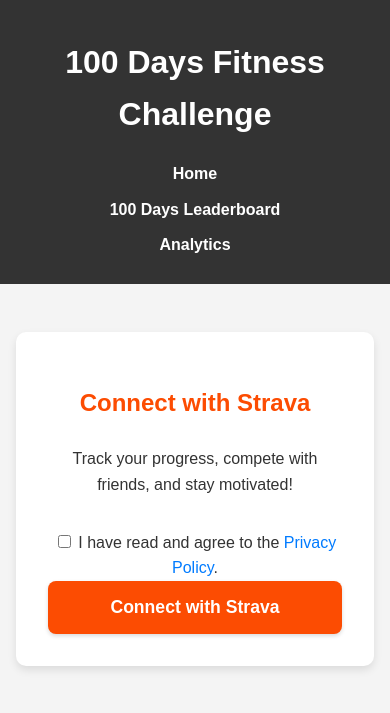
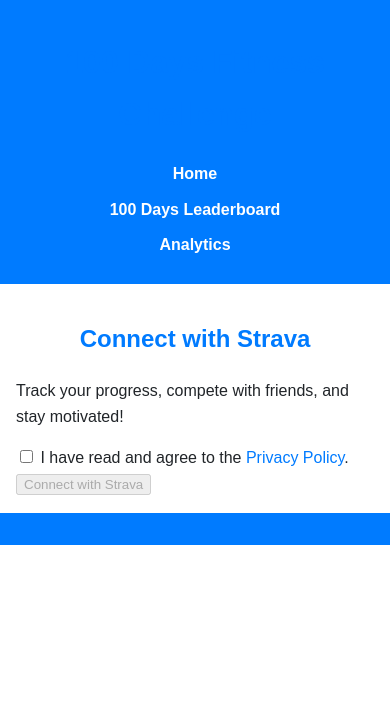
Before and after one commit to sudkushal/ci4, a CodeIgniter 4 app: the page made by app/Views/landing_page.php in a window 390 px wide. Shown: the top 713 px of the page. Run offline with PHP 8.4 and a stand-in for CodeIgniter, Linux system fonts and the light colour scheme; the template is opened without the code that fills it, so the values that code supplies are empty; some libraries are stand-ins or nearby versions.

Commit message:
style changes

```diff
--- a/app/Controllers/LeaderboardHdr.php
+++ b/app/Controllers/LeaderboardHdr.php
@@ -108,6 +108,7 @@ class LeaderboardHdr extends BaseController
         $daysWithMinDistance = 0;
         $bonusDayAchieved = false;
         $totalDistance = 0;
+        $consideredActivities = [];
 
         // Group activities by date
         $activitiesByDate = [];
@@ -126,12 +127,14 @@ class LeaderboardHdr extends BaseController
             if ($distance >= $challengeConfig['minDistance']['km']) {
                 $daysWithMinDistance++;
                 $pointsBreakdown["Min. Distance Day ($date)"] = $challengeConfig['minDistance']['pointsPerDay'];
+                $consideredActivities[] = $activity['activity_id'];
             }
 
             // Bonus points awarded only once for the longest activity meeting the distance requirement
             if (!$bonusDayAchieved && $distance >= $challengeConfig['bonusDay']['km']) {
                 $pointsBreakdown["Bonus Day ($date)"] = $challengeConfig['bonusDay']['points'];
                 $bonusDayAchieved = true;
+                $consideredActivities[] = $activity['activity_id'];
             }
         }
 
@@ -168,7 +171,7 @@ class LeaderboardHdr extends BaseController
             $points += $challengeConfig['bonusDay']['points'];
         }
 
-        return ['points' => $points, 'breakdown' => $pointsBreakdown];
+        return ['points' => $points, 'breakdown' => $pointsBreakdown, 'considered_activities' => $consideredActivities];
     }
 
     /**
--- a/public/css/style.css
+++ b/public/css/style.css
@@ -1,29 +1,34 @@
-/* General Styles (Apply to all pages) */
+/* General Styles */
 body {
     font-family: 'Arial', sans-serif;
     line-height: 1.6;
     margin: 0;
     padding: 0;
-    color: #333;
-    background-color: #f4f4f4;
+    color: #212529; /* Dark blue text */
+    background-color: #fff; /* White background */
 }
 
 h1, h2, h3 {
     text-align: center;
     font-weight: bold;
+    color: #007bff; /* Blue headings */
 }
 
 /* Link Styles */
 a {
-    color: #007bff;
+    color: #007bff; /* Blue links */
     text-decoration: none;
+}
+
+a:hover {
+    text-decoration: underline;
 }
 
 /* Header Styles */
 header {
-    background-color: #333;
+    background-color: #007bff; /* Blue header */
     color: white;
-    padding: 1rem 0; /* Adjusted for mobile */
+    padding: 1rem 0;
     text-align: center;
 }
 
@@ -99,76 +105,50 @@ main {
     font-size: 0.9em;
 }
 
+/* Footer Styles (optional) */
+footer {
+    text-align: center;
+    padding: 1rem 0;
+    background-color: #007bff;
+    color: white;
+}
 
-/* Media Queries for Mobile Responsiveness */
+/* Responsive Styling (for smaller screens) */
 @media (max-width: 768px) {
-
-    /* Navigation */
     nav li {
-        display: block; /* Stack menu items vertically on smaller screens */
+        display: block;
         margin: 10px 0;
     }
 
-    /* Leaderboard Table */
-    .leaderboard-table {
-        font-size: 0.9em;
+    /* Hide columns on mobile and add a details button */
+    .leaderboard-table td:nth-child(4),
+    .leaderboard-table th:nth-child(4),
+    .leaderboard-table td:nth-child(5),
+    .leaderboard-table th:nth-child(5),
+    .leaderboard-table td:nth-child(6),
+    .leaderboard-table th:nth-child(6) {
+        display: none;
     }
 
-    .leaderboard-table th,
-    .leaderboard-table td {
-        padding: 0.5rem; /* Reduce padding on smaller screens */
+    .leaderboard-table tbody tr {
+        cursor: pointer; /* Indicate that rows are clickable */
+    }
+
+    .leaderboard-table tbody tr:after {
+        content: "+"; /* Add a "+" button to each row */
+        display: block;
+        text-align: center;
+        font-weight: bold;
+    }
+
+    .leaderboard-table tbody tr.expanded:after { /* Switch to "-" on expanded rows */
+        content: "-";
+    }
+
+    /* Show hidden columns on expanded rows */
+    .leaderboard-table tbody tr.expanded td:nth-child(4),
+    .leaderboard-table tbody tr.expanded td:nth-child(5),
+    .leaderboard-table tbody tr.expanded td:nth-child(6) {
+        display: table-cell;
     }
 }
-
-/* ... (Your existing general styles) ... */
-
-/* Strava Connect Section Styles */
-#strava-connect {
-    background-color: #fff;
-    padding: 2rem;
-    border-radius: 10px;
-    box-shadow: 0 4px 8px rgba(0, 0, 0, 0.1); /* More pronounced shadow */
-    text-align: center; /* Center content within the section */
-    margin: 2rem auto;   /* Center the section horizontally */
-    max-width: 400px;   /* Limit the width for better aesthetics */
-}
-
-#strava-connect h2 {
-    color: #fc4c02;  /* Bright orange color */
-    margin-bottom: 1.5rem;
-}
-
-#strava-connect p {
-    margin-bottom: 2rem; /* More space before the button */
-}
-
-/* Connect with Strava Button Styles */
-#connectStravaBtn {
-    background-color: #fc4c02; /* Bright orange */
-    color: white;
-    padding: 1rem 2rem;
-    border: none;
-    border-radius: 8px;  /* Slightly more rounded corners */
-    cursor: pointer;
-    font-size: 1.1rem;
-    font-weight: bold; /* Make the text bolder */
-    box-shadow: 0 2px 4px rgba(0, 0, 0, 0.15); /* Subtle shadow for depth */
-    transition: background-color 0.3s ease, transform 0.2s ease; /* Add a transform transition for the hover effect */
-}
-
-#connectStravaBtn:hover {
-    background-color: #d84100; /* Slightly darker orange on hover */
-    transform: translateY(-2px); /* Lift up the button slightly on hover */
-}
-
-
-/* Responsive Adjustments */
-@media (max-width: 768px) {
-    #strava-connect {
-        max-width: 90%; /* Adjust width for smaller screens */
-    }
-
-    #connectStravaBtn {
-        width: 100%; /* Make the button full width on smaller screens */
-    }
-}
```
Also changed, not shown: other parts of public/css/style.css (+14 -13 lines), app/Views/leaderboard_hdr_view.php (+30 -6 lines).
